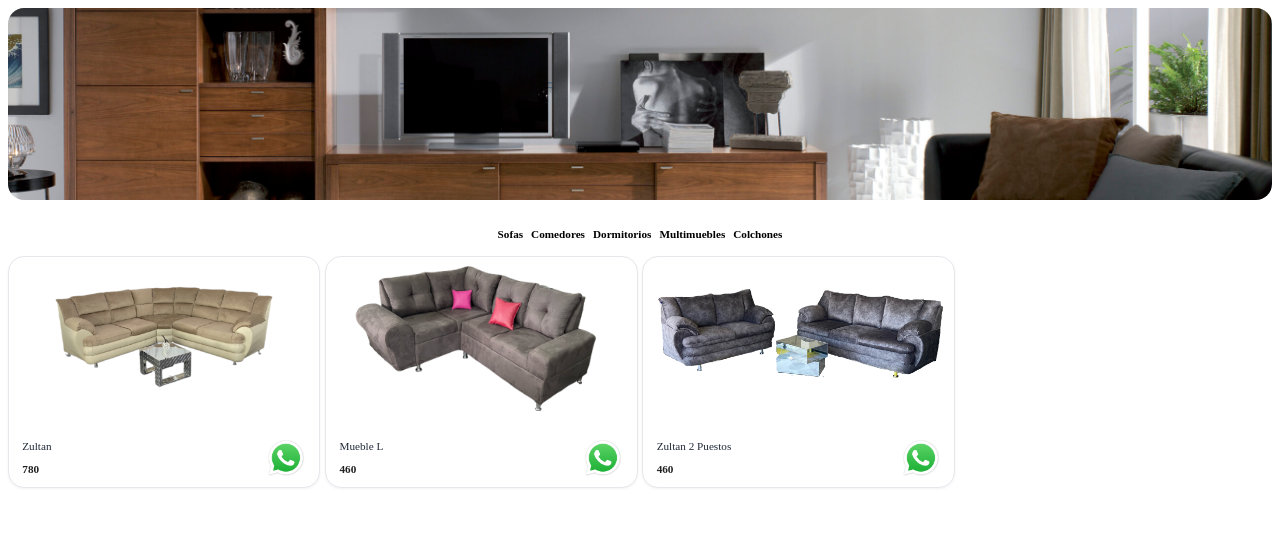
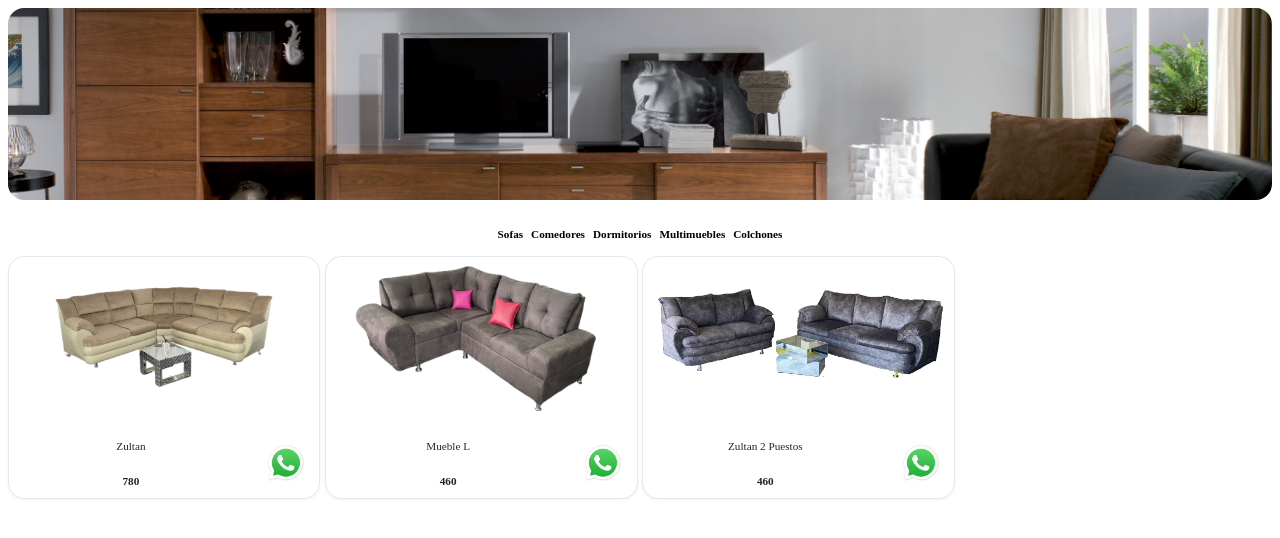
Before and after one commit to JMG24a/tjm-front, a Next.js app: page / in a window 1280 px wide. Shown: the top 538 px of the page. Built offline with nearby package versions, Linux system fonts and the light colour scheme; no server answers.

Commit message:
fix text

```diff
--- a/src/app/Home.module.css
+++ b/src/app/Home.module.css
@@ -89,7 +89,11 @@
 }
 
 .details .detailsNamePrice{
+  display: flex;
   width: 70%;
+  justify-content: center;
+  flex-direction: column;
+  text-align: center;
 }
 
 .details img{
```
